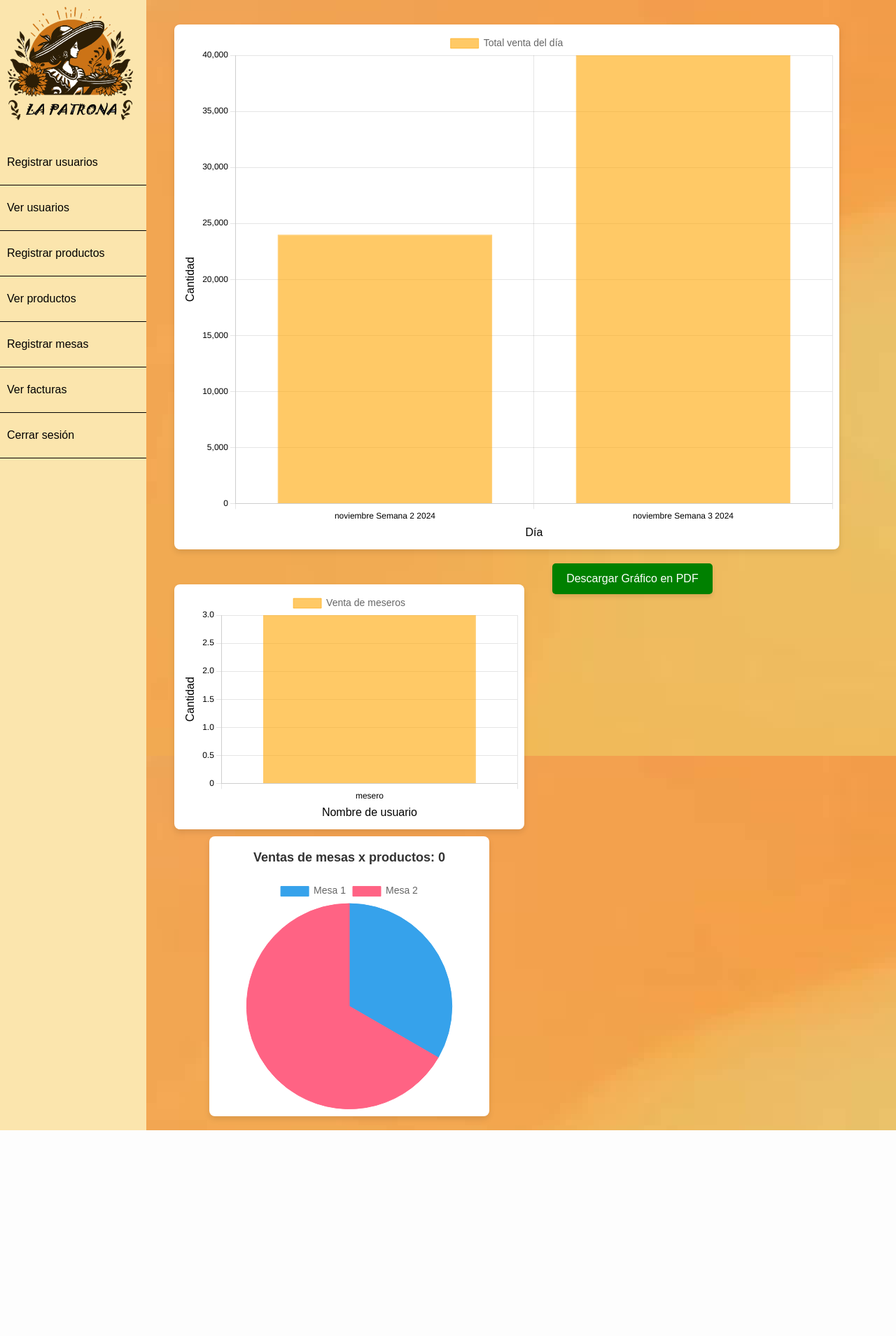
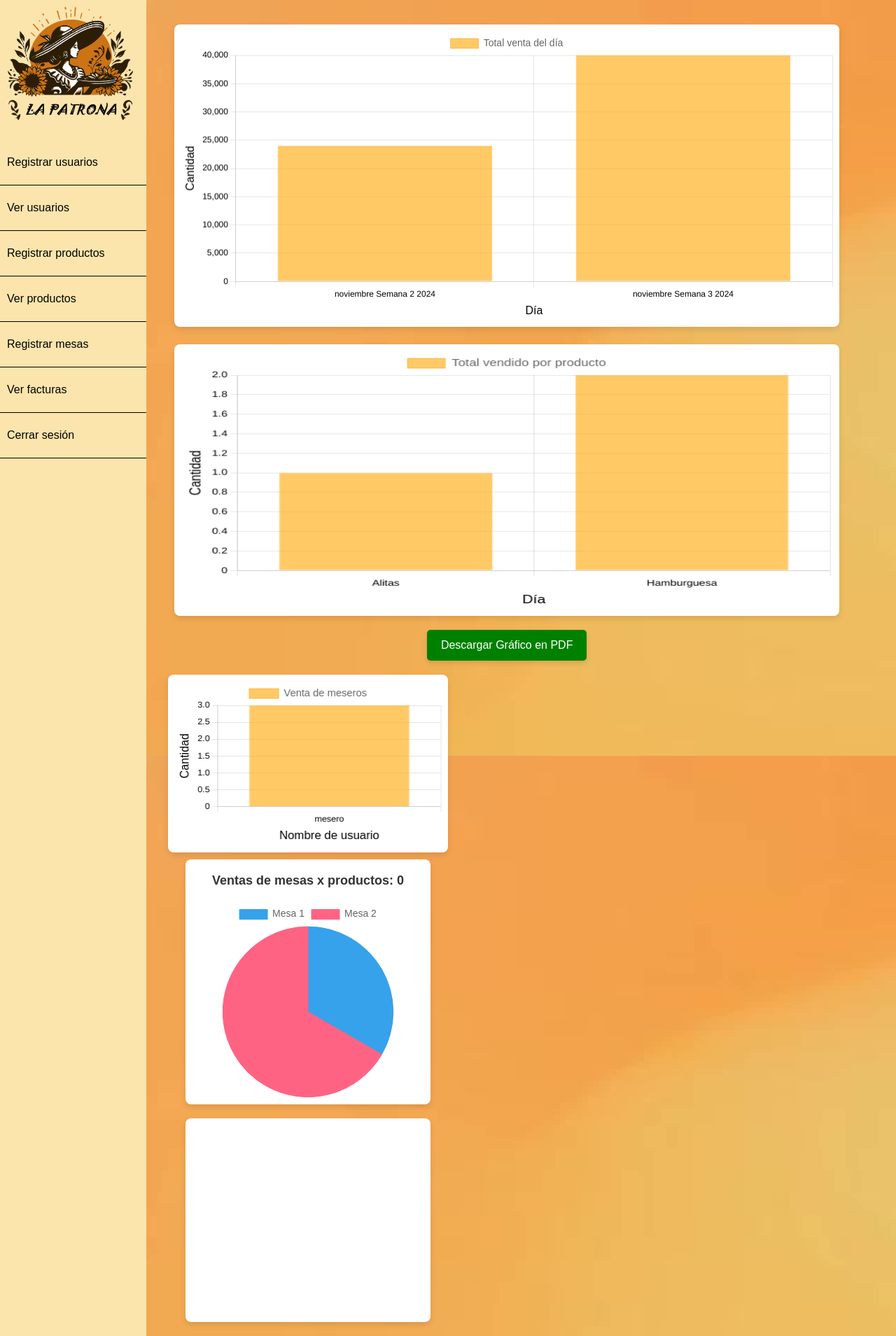
Before and after one commit to Juandoqg/Restaurant, a Django app: page /administrador/ in a window 1280 px wide. Shown: the whole page at 70% size. Before the commit the page ends 1615 px from the top, so only its background shows below. Run offline with Django 5.2, Linux system fonts and the light colour scheme; a user stored in the database is signed in; data comes from the database, SQL or seed files in the repository; a map, chart or similar area stays blank; some libraries are stand-ins or nearby versions.

Commit message:
grafico 4

```diff
--- a/myapp/static/css/Administrador.css
+++ b/myapp/static/css/Administrador.css
@@ -127,6 +127,19 @@ canvas {
     margin-left: 40px;
 }
 
+.chart-container6 {
+    display: flex;
+    justify-content: center;
+    align-items: center;
+    margin-top: 5px;
+    max-height: 800px;
+    max-width: 950px;
+    width: 100%;
+    text-align: center;
+    margin-bottom: 20px;
+    margin-left: 40px;
+}
+
 /* Contenedor para los gráficos 2 y 3 en columna */
 .chart-column {
     display: flex;
@@ -134,6 +147,7 @@ canvas {
     justify-content: flex-start;
     align-items: center;
 }
+
 
 /* Contenedor para el segundo gráfico */
 .chart-container2{
@@ -144,10 +158,10 @@ canvas {
     height: 100%;
     text-align: center;
     margin-bottom: 10px;
-    max-height: 400px;
-    max-width: 500px;
+    max-height: 300px;
+    max-width: 400px;
     margin-left: 40px;
-    margin-top:30px;
+    margin-top:20px;
 
 }
 .chart-container3 {
@@ -158,8 +172,23 @@ canvas {
     height: 100%; /* Ocupa todo el ancho disponible */
     text-align: center;
     margin-bottom: 20px;
-    max-height: 400px;
-    max-width: 400px;
+    max-height: 350px;
+    max-width: 350px;
+    margin-left: 40px;
+
+
+}
+
+.chart-container4 {
+    display: flex;
+    justify-content: center;
+    align-items: center;
+    width: 100%;
+    height: 100%; /* Ocupa todo el ancho disponible */
+    text-align: center;
+    margin-bottom: 20px;
+    max-height: 350px;
+    max-width: 350px;
     margin-left: 40px;
 
 }
@@ -179,6 +208,12 @@ canvas {
     box-shadow: 0 4px 8px rgba(0, 0, 0, 0.1); /* Sombra suave */
   }
   #mesas {
+    width: 100%; /* El gráfico ocupará todo el ancho disponible */
+    background-color: white; /* Fondo blanco */
+    border-radius: 8px; /* Bordes redondeados */
+    box-shadow: 0 4px 8px rgba(0, 0, 0, 0.1); /* Sombra suave */
+  }
+   #histogramaProductos {
     width: 100%; /* El gráfico ocupará todo el ancho disponible */
     background-color: white; /* Fondo blanco */
     border-radius: 8px; /* Bordes redondeados */
--- a/myapp/static/js/grafico.js
+++ b/myapp/static/js/grafico.js
@@ -49,20 +49,24 @@ document.addEventListener("DOMContentLoaded", function() {
         valoresSumados.push(sumaPorSemanaDelMes[clave]);  // Ventas sumadas
       }
 
-      // Llamar a la función para crear el gráfico con los datos agrupados
-      crearGrafico(fechasAgrupadas, valoresSumados);
 
-      // Otros gráficos si es necesario
       const meseros = data.nombres_meseros;
       const ventas_meseros = data.cantidades_vendidas_meseros;
       const mesas = data.nombres_mesas;
+      console.log(data.productos, data.cantidades_productos)
+
+      crearGrafico(fechasAgrupadas, valoresSumados);
       crearGrafico2(meseros, ventas_meseros);
       crearGrafico3(mesas, data.cantidades_vendidas_mesas, 0);
+      crearGrafico4(data.productos, data.cantidades_productos);
+
 
       document.getElementById('descargar-pdf').addEventListener('click', function() {
         descargarPDF('histograma', 'grafico_ventas_mes_semana.pdf', 180, 160);
         descargarPDF('meseros', 'grafico_ventas_meseros.pdf', 180, 160 );
         descargarPDF('mesas', 'grafico_ventas_mesas.pdf', 180, 160);
+        descargarPDF('productosChart', 'grafico_productos_mas_vendidos.pdf', 180, 160);
+
       });
     })
     .catch(error => {
@@ -305,6 +309,84 @@ const crearGrafico3 = (mesas, ventas_mesas, total_venta_mesas) => {
   });
 };
 
+
+const crearGrafico4 = (productos, cantidades) => {
+  const ctx = document.getElementById('histogramaProductos').getContext('2d');
+  const myChart = new Chart(ctx, {
+    type: 'bar', // Cambiar el tipo de gráfico a 'bar' (barras)
+    data: {
+      labels: productos, // Las fechas se pasan como etiquetas en el eje X
+      datasets: [{
+        label: 'Total vendido por producto',
+        data: cantidades, // Los valores sumados para cada fecha
+        backgroundColor: 'rgba(255, 165, 0, 0.6)', // Color naranja con opacidad de las barras
+        borderColor: 'rgba(255, 165, 0, 0.6)', // Color del borde de las barras (azul)
+        borderWidth: 1, // Ancho del borde de las barras
+      }]
+    },
+    options: {
+      responsive: true,
+      plugins: {
+        legend: {
+          position: 'top',
+          labels: {
+            font: {
+              family: 'Arial',
+              size: 14
+            }
+          }
+        }
+      },
+      scales: {
+        y: {
+          beginAtZero: true,
+          ticks: {
+            color: 'black' // Color de los ticks del eje Y
+          },
+          grid: {
+            color: 'rgba(0, 0, 0, 0.1)' // Color de la cuadrícula en el eje Y
+          },
+          title: {
+            display: true,
+            text: 'Cantidad', // Título del eje Y
+            color: 'black', // Color del título del eje Y
+            font: {
+              size: 16,  // Tamaño de la fuente del título
+              family: 'Arial' // Fuente del título
+            }
+          }
+        },
+        x: {
+          ticks: {
+            color: 'black' // Color de los ticks del eje X
+          },
+          grid: {
+            color: 'rgba(0, 0, 0, 0.1)' // Color de la cuadrícula en el eje X
+          },
+          title: {
+            display: true,
+            text: 'Día', // Título del eje X
+            color: 'black', // Color del título del eje X
+            font: {
+              size: 16,  // Tamaño de la fuente del título
+              family: 'Arial' // Fuente del título
+            }
+          }
+        }
+      },
+      layout: {
+        padding: {
+          left: 10,
+          right: 10,
+          top: 10,
+          bottom: 10
+        }
+      },
+      backgroundColor: '#ffffff', // Fondo blanco para el gráfico
+    }
+  });
+};
+
 function descargarPDF(canvasId, nombreArchivo, width, height) {
   const { jsPDF } = window.jspdf; // Acceder a jsPDF v2.x
   const doc = new jsPDF();
--- a/myapp/templates/administrador.html
+++ b/myapp/templates/administrador.html
@@ -53,18 +53,30 @@
 
       </div>
       <div class="content">
+        <div class="chart-column">
+
         <div class="chart-container">
-            <canvas id="histograma" width="950" height="750"></canvas>
+            <canvas id="histograma" width="550" height="250"></canvas>
         </div>
+        <div class="chart-container6">
+                <canvas id="histogramaProductos" width="550" height="300"></canvas>
+            </div>
+                        <button id="descargar-pdf">Descargar Gráfico en PDF</button>
+
+        </div>
+
         <div class="chart-column">
             <div class="chart-container2">
-                <canvas id="meseros" width="500" height="350"></canvas>
+                <canvas id="meseros" width="300" height="200"></canvas>
             </div>
             <div class="chart-container3">
-                <canvas id="mesas" width="500" height="500"></canvas>
+                <canvas id="mesas" width="200" height="50"></canvas>
             </div>
+            <div class="chart-container4">
+                <canvas id="histogramaProductos" width="300" height="250"></canvas>
+            </div>
+
         </div>
-        <button id="descargar-pdf">Descargar Gráfico en PDF</button>
 
     </div>
 
--- a/myapp/views/viewsFactura.py
+++ b/myapp/views/viewsFactura.py
@@ -3,6 +3,7 @@ from django.http.response import JsonResponse
 from ..models import Mesa
 from ..models import Pedido
 from ..models import Factura
+from collections import defaultdict
 from django.contrib.auth.decorators import login_required
 from django.utils import timezone
 import re
@@ -15,17 +16,17 @@ def datos_facturas(request):
     fechas = [factura.fecha.strftime('%Y-%m-%d') for factura in facturas]
     valores = [float(factura.valor) for factura in facturas]
 
-    # Diccionario para acumular las cantidades de productos vendidos por cada mesero
+    # Diccionarios para acumular ventas por mesero y mesa
     cantidad_por_mesero = {}
-    # Diccionario para acumular las cantidades de productos vendidos por cada mesa
     cantidad_por_mesa = {}
 
-    # Recorrer cada factura y extraer las cantidades de los productos
+    # Diccionario para productos más vendidos
+    productos_vendidos = defaultdict(int)
+
+    # Recorrer cada factura y extraer datos
     for factura in facturas:
-        # Extraer la lista de productos y cantidades usando regex
         productos = re.findall(r'([A-Za-z\s]+)\s\(Cantidad:\s(\d+)\)', factura.cosasPedidas)
 
-        # Iterar sobre los productos y acumular las cantidades
         for producto, cantidad in productos:
             cantidad = int(cantidad)
 
@@ -43,23 +44,29 @@ def datos_facturas(request):
             else:
                 cantidad_por_mesa[mesa_id] = {'nombre': f'Mesa {factura.mesa.idMesa}', 'cantidad': cantidad}
 
+            # Acumulando las cantidades vendidas por producto
+            productos_vendidos[producto.strip()] += cantidad
+
     # Preparar los datos para la respuesta JSON
-    # Datos de meseros
     nombres_meseros = [info['nombre'] for info in cantidad_por_mesero.values()]
     cantidades_vendidas_meseros = [info['cantidad'] for info in cantidad_por_mesero.values()]
 
-    # Datos de mesas
     nombres_mesas = [info['nombre'] for info in cantidad_por_mesa.values()]
     cantidades_vendidas_mesas = [info['cantidad'] for info in cantidad_por_mesa.values()]
+
+    nombres_productos = list(productos_vendidos.keys())
+    cantidades_productos = list(productos_vendidos.values())
 
     # Crear el diccionario de datos para la respuesta JSON
     data = {
         'fechas': fechas,
         'valores': valores,
-        'nombres_meseros': nombres_meseros,  # Nombres de los meseros
-        'cantidades_vendidas_meseros': cantidades_vendidas_meseros,  # Cantidad total vendida por cada mesero
-        'nombres_mesas': nombres_mesas,  # Nombres de las mesas
-        'cantidades_vendidas_mesas': cantidades_vendidas_mesas  # Cantidad total vendida por cada mesa
+        'nombres_meseros': nombres_meseros,
+        'cantidades_vendidas_meseros': cantidades_vendidas_meseros,
+        'nombres_mesas': nombres_mesas,
+        'cantidades_vendidas_mesas': cantidades_vendidas_mesas,
+        'productos': nombres_productos,
+        'cantidades_productos': cantidades_productos
     }
 
     return JsonResponse(data)
```
